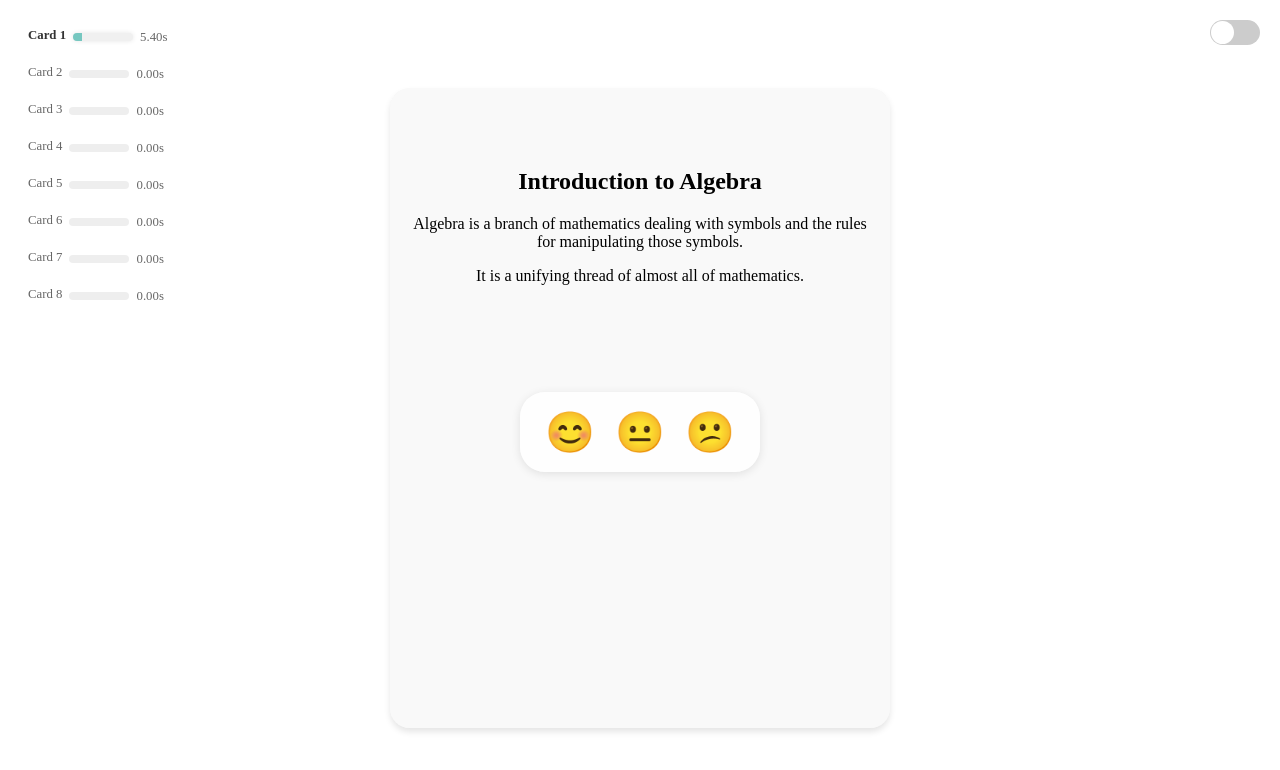
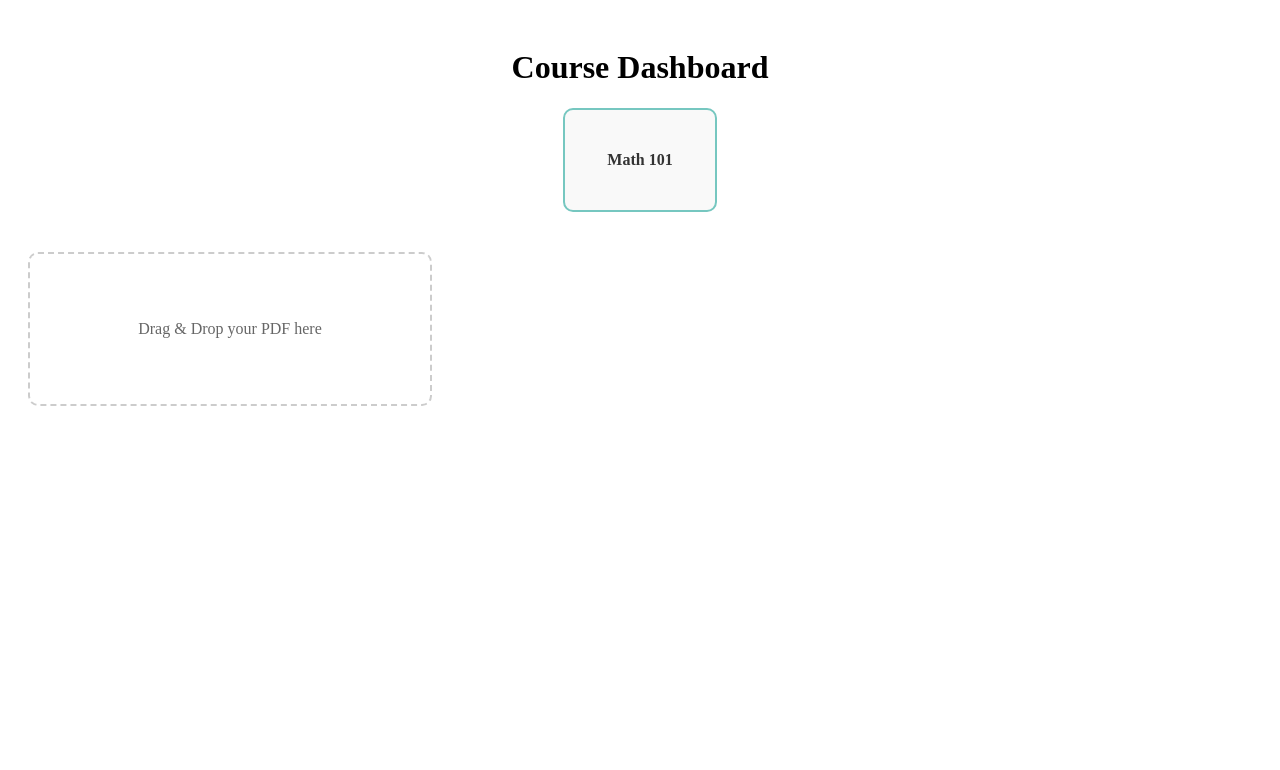
Before and after one commit to BaptisteLoquette/Local_ML_powered_Adaptive_Learning, a Next.js app in the folder adaptive-courses-front/: page / in a window 1280 px wide. Shown: the top 770 px of the page. Built offline with nearby package versions, Linux system fonts and the light colour scheme.

Commit message:
Made a Dashboard page with links to dynamically generated courses

```diff
--- a/adaptive-courses-front/pages/index.js
+++ b/adaptive-courses-front/pages/index.js
@@ -1,154 +1,55 @@
-import React, { useState, useEffect } from 'react';
-import styles from '../styles/Home.module.css'; // Assuming you use CSS modules
+import React, { useState } from 'react';
+import Link from 'next/link';
+import styles from '../styles/Home.module.css';
 
-const cardsData = [
-  {
-    title: "Introduction to Algebra",
-    content: [
-      "Algebra is a branch of mathematics dealing with symbols and the rules for manipulating those symbols.",
-      "It is a unifying thread of almost all of mathematics."
-    ]
-  },
-  {
-    title: "Basic Algebraic Operations",
-    content: [
-      "In algebra, we use four main operations:",
-      "Addition (+), Subtraction (-), Multiplication (×), and Division (÷)",
-      "When we combine these with variables like x and y, we can create expressions like:",
-      "2x + 3y = 10"
-    ]
-  },
-  {
-    title: "Order of Operations",
-    content: [
-      "Remember the acronym PEMDAS:",
-      "Parentheses, Exponents, Multiplication and Division (left to right), Addition and Subtraction (left to right)"
-    ]
-  },
-  {
-    title: "Solving Linear Equations",
-    content: [
-      "A linear equation is an equation where variables are raised to the first power only.",
-      "Example: 2x + 5 = 13",
-      "To solve, we:",
-      "1. Isolate the variable term on one side",
-      "2. Isolate the variable itself"
-    ]
-  },
-  {
-    title: "Introduction to Quadratic Equations",
-    content: [
-      "A quadratic equation contains variables raised to the second power.",
-      "The standard form is: ax² + bx + c = 0",
-      "Where: a ≠ 0, b and c can be any real number"
-    ]
-  },
-  // Add more cards here
-  {
-    title: "Graphing Linear Equations",
-    content: [
-      "Graphing linear equations involves plotting points on a graph.",
-      "The equation y = mx + b is the slope-intercept form.",
-      "m is the slope, and b is the y-intercept."
-    ]
-  },
-  {
-    title: "Polynomials",
-    content: [
-      "A polynomial is an expression consisting of variables and coefficients.",
-      "It involves operations of addition, subtraction, multiplication, and non-negative integer exponents."
-    ]
-  },
-  {
-    title: "Factoring Polynomials",
-    content: [
-      "Factoring involves writing a polynomial as a product of its factors.",
-      "Common methods include factoring by grouping and using the quadratic formula."
-    ]
-  }
+const courses = [
+  { title: "Math 101", path: "/courses/course" },
+  // Add more courses here
 ];
 
-export default function Home() {
-  const [currentCardIndex, setCurrentCardIndex] = useState(0);
-  const [timing, setTiming] = useState(Array(cardsData.length).fill(0));
-  const [adhdMode, setAdhdMode] = useState(false);
+const Dashboard = () => {
+  const [dragActive, setDragActive] = useState(false);
 
-  useEffect(() => {
-    const startTime = Date.now();
-    const interval = setInterval(() => {
-      setTiming(prev => {
-        const newTiming = [...prev];
-        newTiming[currentCardIndex] = (Date.now() - startTime) / 1000;
-        return newTiming;
-      });
-    }, 100);
+  const handleDrag = (e) => {
+    e.preventDefault();
+    e.stopPropagation();
+    setDragActive(e.type === "dragenter" || e.type === "dragover");
+  };
 
-    return () => clearInterval(interval);
-  }, [currentCardIndex]);
-
-  const handleEmojiClick = () => {
-    if (currentCardIndex < cardsData.length - 1) {
-      setCurrentCardIndex(currentCardIndex + 1);
-    } else {
-      alert('You have completed the course!');
+  const handleDrop = (e) => {
+    e.preventDefault();
+    e.stopPropagation();
+    setDragActive(false);
+    if (e.dataTransfer.files && e.dataTransfer.files[0]) {
+      const file = e.dataTransfer.files[0];
+      console.log("Dropped file:", file);
+      // Handle the file upload logic here
     }
   };
 
-  const toggleAdhdMode = () => {
-    setAdhdMode(!adhdMode);
-  };
-
-  const applyBionicText = (text) => {
-    return text.split(' ').map(word => {
-      if (word.length > 2) {
-        return `<span>${word.slice(0, 2)}</span>${word.slice(2)}`;
-      }
-      return word;
-    }).join(' ');
-  };
-
   return (
-    <div className={styles.app}>
-      <div className={styles.toggleSwitch}>
-        <input
-          type="checkbox"
-          id="adhdModeToggle"
-          checked={adhdMode}
-          onChange={toggleAdhdMode}
-        />
-        <label htmlFor="adhdModeToggle" className={styles.switchLabel}>
-          <span className={styles.switchButton}></span>
-        </label>
-      </div>
-      <div className={styles.timeProgressBars}>
-        {cardsData.map((_, index) => (
-          <div key={index} className={`${styles.timeBar} ${index === currentCardIndex ? styles.active : ''}`}>
-            <span className={styles.timeLabel}>Card {index + 1}</span>
-            <div className={styles.timeProgressBar}>
-              <div className={styles.timeProgress} style={{ width: `${(timing[index] / 30) * 100}%` }}></div>
-            </div>
-            <span className={styles.timeSpent}>{timing[index].toFixed(2)}s</span>
+    <div className={styles.dashboard}>
+      <h1>Course Dashboard</h1>
+      <div className={styles.courseList}>
+        {courses.map((course, index) => (
+          <div key={index} className={styles.courseBox}>
+            <Link href={course.path}>
+              {course.title}
+            </Link>
           </div>
         ))}
       </div>
-
-      <div className={styles.cardContainer}>
-        {cardsData.map((card, index) => (
-          <div key={index} className={styles.card} style={{ transform: `translateX(${(index - currentCardIndex) * 100}%)` }}>
-            <div className={`${styles.content} ${adhdMode ? styles.adhdBionicText : ''}`}>
-              <h2>{card.title}</h2>
-              {card.content.map((text, i) => (
-                <p key={i} dangerouslySetInnerHTML={{ __html: adhdMode ? applyBionicText(text) : text }}></p>
-              ))}
-            </div>
-            <div className={styles.buttons}>
-              <button className={styles.emojiButton} onClick={handleEmojiClick}>😊</button>
-              <button className={styles.emojiButton} onClick={handleEmojiClick}>😐</button>
-              <button className={styles.emojiButton} onClick={handleEmojiClick}>😕</button>
-            </div>
-          </div>
-        ))}
+      <div
+        className={`${styles.dragDropBox} ${dragActive ? styles.active : ''}`}
+        onDragEnter={handleDrag}
+        onDragOver={handleDrag}
+        onDragLeave={handleDrag}
+        onDrop={handleDrop}
+      >
+        Drag & Drop your PDF here
       </div>
     </div>
   );
-}
+};
+
+export default Dashboard;
--- a/adaptive-courses-front/styles/Home.module.css
+++ b/adaptive-courses-front/styles/Home.module.css
@@ -63,6 +63,8 @@
   color: #333;
   font-weight: bold;
 }
+
+
 
 .cardContainer {
   position: relative;
@@ -205,3 +207,89 @@ input:checked+.switchLabel .switchButton {
 .adhdBionicText p span {
   font-weight: bold;
 }
+
+.dashboard {
+  padding: 20px;
+  text-align: center;
+}
+
+.dashboardLink {
+  display: inline-block;
+  margin: 20px 0;
+  padding: 10px 20px;
+  background-color: #76c7c0;
+  color: white;
+  text-decoration: none;
+  border-radius: 5px;
+  transition: background-color 0.2s ease;
+}
+
+.dashboardLink:hover {
+  background-color: #5fb3ac;
+}
+
+.courseList {
+  display: flex;
+  flex-wrap: wrap;
+  gap: 20px;
+  justify-content: center;
+  margin-bottom: 40px;
+}
+
+.courseBox {
+  width: 150px;
+  height: 100px;
+  background-color: #f9f9f9;
+  border: 2px solid #76c7c0;
+  border-radius: 10px;
+  display: flex;
+  align-items: center;
+  justify-content: center;
+  text-align: center;
+  transition: background-color 0.2s ease;
+}
+
+.courseBox a {
+  text-decoration: none;
+  color: #333;
+  font-weight: bold;
+}
+
+.courseBox:hover {
+  background-color: #e0f7f5;
+}
+
+.dragDropBox {
+  width: 100%;
+  max-width: 400px;
+  height: 150px;
+  border: 2px dashed #ccc;
+  border-radius: 10px;
+  display: flex;
+  align-items: center;
+  justify-content: center;
+  text-align: center;
+  color: #666;
+  transition: border-color 0.2s ease;
+}
+
+.dragDropBox.active {
+  border-color: #76c7c0;
+}
+
+.homeLink {
+  position: fixed;
+  top: 20px;
+  right: 20px;
+  padding: 10px 20px;
+  background-color: #76c7c0;
+  color: white;
+  text-decoration: none;
+  border-radius: 5px;
+  transition: background-color 0.2s ease;
+  z-index: 10;
+}
+
+.homeLink:hover {
+  background-color: #5fb3ac;
+}
```
Also changed, not shown: adaptive-courses-front/data/math-101.json (added, +25 -0 lines), adaptive-courses-front/pages/courses/course.js (added, +66 -0 lines).
